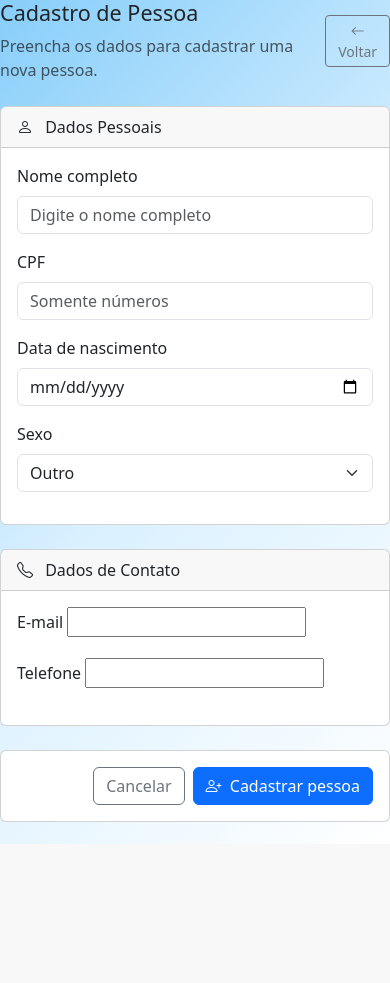
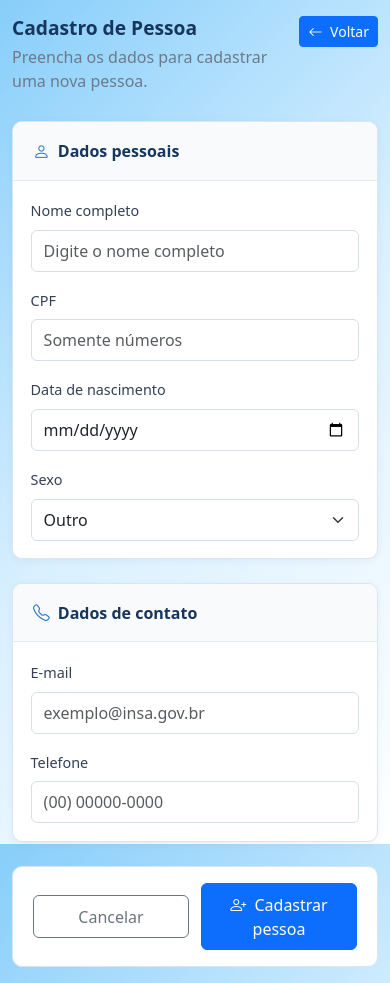
Before and after one commit to INSA-MCTI/sigtech-backend, a Django app: template pessoas/templates/pessoas/cadastro_usuario.html in a window 390 px wide. Before the commit the page ends 844 px from the top, so only its background shows below. Run offline with Django 5.2, Linux system fonts and the light colour scheme; the template is opened without the code that fills it: values that come from a table or form of the project are taken from there, others are empty.

Commit message:
feat: criação de tela de cadastro de usuários com validação de dados

```diff
--- a/config/urls.py
+++ b/config/urls.py
@@ -21,6 +21,6 @@ from django.urls import include, path
 # Rotas de Cada URL
 urlpatterns = [
     path('admin/', admin.site.urls),
-    #path('', include('contratos.urls')),
+    # path('', include('contratos.urls')),
     path('', include('pessoas.urls')),
 ]
--- a/pessoas/forms.py
+++ b/pessoas/forms.py
@@ -1,6 +1,7 @@
 from django import forms
+from django.core.exceptions import ValidationError
 
-from pessoas.models import Pessoa
+from pessoas.models import Contato, Pessoa
 
 
 class LoginForm(forms.Form):
@@ -9,30 +10,77 @@ class LoginForm(forms.Form):
 
 
 class CadastroForm(forms.ModelForm):
-    email = forms.EmailField()
-    telefone = forms.CharField(max_length=15)
+    email = forms.EmailField(
+        widget=forms.EmailInput(
+            attrs={
+                'class': 'form-control',
+                'placeholder': 'exemplo@insa.gov.br',
+            }
+        )
+    )
+    telefone = forms.CharField(
+        max_length=11,
+        widget=forms.TextInput(
+            attrs={'class': 'form-control', 'placeholder': '(00) 00000-0000'}
+        ),
+    )
 
     class Meta:
         model = Pessoa
         fields = ('nome', 'cpf', 'data_nascimento', 'sexo')
 
+        # Define a aparência dos campos
         widgets = {
             'nome': forms.TextInput(
-                attrs={'class': 'form-control',
-                       'placeholder': 'Digite o nome completo'}
+                attrs={
+                    'class': 'form-control',
+                    'placeholder': 'Digite o nome completo',
+                }
             ),
             'cpf': forms.TextInput(
-                attrs={'class': 'form-control',
-                       'placeholder': 'Somente números',
-                       'maxlength': '11'}
+                attrs={
+                    'class': 'form-control',
+                    'placeholder': 'Somente números',
+                    'maxlength': '11',
+                }
             ),
             'data_nascimento': forms.DateInput(
-                attrs={
-                    'class': 'form-control',
-                    'type': 'date'
-                }
+                attrs={'class': 'form-control', 'type': 'date'}
             ),
-            'sexo': forms.Select(
-                attrs={'class': 'form-select'}
-            )
+            'sexo': forms.Select(attrs={'class': 'form-select'}),
         }
+
+
+    @staticmethod
+    def _verifica_digitos_telefone(telefone):
+        if not telefone.isnumeric():
+            raise ValidationError('O número não é válido.')
+
+    @staticmethod
+    def _verifica_existencia_telefone(telefone):
+        if Contato.objects.filter(telefone=telefone).exists():
+            raise ValidationError('Número de Telefone já cadastrado.')
+
+    def clean_telefone(self):
+        telefone_digitado = self.cleaned_data.get('telefone').replace(' ', '')
+        self._verifica_digitos_telefone(telefone_digitado)
+        self._verifica_existencia_telefone(telefone_digitado)
+        return telefone_digitado
+
+    @staticmethod
+    def _verifica_padrao_email(email):
+        if not email.endswith('@insa.gov.br'):
+            raise ValidationError('Este domínio não é permitido.')
+
+    @staticmethod
+    def _verifica_existencia_email(email):
+        if Contato.objects.filter(email__iexact=email).exists():
+            # Não faz diferença de minusculas e maiusculas
+            raise ValidationError('E-mail já cadastrado.')
+
+    def clean_email(self):
+        email_digitado = self.cleaned_data.get('email').strip().lower()
+        self._verifica_padrao_email(email_digitado)
+        self._verifica_existencia_email(email_digitado)
+
+        return email_digitado
--- a/pessoas/models.py
+++ b/pessoas/models.py
@@ -13,7 +13,7 @@ class Contato(EntidadeBase):
     pessoa = models.ForeignKey(
         'Pessoa', on_delete=models.CASCADE, related_name='contatos'
     )
-    telefone = models.CharField(max_length=15)
+    telefone = models.CharField(max_length=11, unique=True)
     ramal = models.CharField(max_length=10, blank=True, null=True)
     email = models.EmailField(unique=True)
 
--- a/pessoas/templates/pessoas/cadastro_usuario.html
+++ b/pessoas/templates/pessoas/cadastro_usuario.html
@@ -1,23 +1,151 @@
+
 {% extends "global/base.html" %}
 
 {% block title %}Cadastro de Pessoa - SIGTEC{% endblock %}
 
 {% block content_no_sidebar %}
 
-<div class="d-flex justify-content-between align-items-center mb-4">
+<style>
+    .cadastro-container {
+        max-width: 1400px;
+        margin: 0 auto;
+        padding: 1.5rem;
+    }
+
+    .cadastro-header {
+        display: flex;
+        justify-content: space-between;
+        align-items: center;
+        gap: 1rem;
+        margin-bottom: 1.75rem;
+    }
+
+    .cadastro-header h4 {
+        color: #17365d;
+        font-weight: 600;
+        margin-bottom: 0.4rem;
+    }
+
+    .cadastro-header p {
+        color: #6c7a89;
+        margin-bottom: 0;
+    }
+
+    .cadastro-card {
+        height: 100%;
+        border: 1px solid #dce5ef;
+        border-radius: 10px;
+        background-color: #fff;
+        box-shadow: 0 2px 8px rgba(31, 65, 114, 0.05);
+        overflow: hidden;
+    }
+
+    .cadastro-card .card-header {
+        display: flex;
+        align-items: center;
+        padding: 1rem 1.25rem;
+        background-color: #f8fafc;
+        color: #17365d;
+        font-weight: 600;
+        border-bottom: 1px solid #e5ebf2;
+    }
+
+    .cadastro-card .card-header i {
+        color: #2878c8;
+        font-size: 1.05rem;
+    }
+
+    .cadastro-card .card-body {
+        padding: 1.5rem;
+    }
+
+    .cadastro-card .form-label {
+        color: #344054;
+        font-size: 0.9rem;
+        font-weight: 500;
+        margin-bottom: 0.5rem;
+    }
+
+    .cadastro-card .form-control,
+    .cadastro-card .form-select {
+        min-height: 42px;
+        border-color: #d5deea;
+        border-radius: 6px;
+        transition: border-color 0.2s, box-shadow 0.2s;
+    }
+
+    .cadastro-card .form-control:focus,
+    .cadastro-card .form-select:focus {
+        border-color: #6ca8e8;
+        box-shadow: 0 0 0 0.2rem rgba(40, 120, 200, 0.12);
+    }
+
+    .cadastro-acoes {
+        display: flex;
+        justify-content: flex-end;
+        align-items: center;
+        gap: 0.75rem;
+        margin-top: 1.5rem;
+        padding: 1rem 1.25rem;
+        background-color: #fff;
+        border: 1px solid #dce5ef;
+        border-radius: 10px;
+    }
+
+    .cadastro-acoes .btn {
+        min-height: 40px;
+        padding: 0.55rem 1rem;
+        border-radius: 6px;
+    }
+
+    .cadastro-voltar {
+        white-space: nowrap;
+    }
+
+    @media (max-width: 767.98px) {
+        .cadastro-container {
+            padding: 1rem 0.75rem;
+        }
+
+        .cadastro-header {
+            align-items: flex-start;
+        }
+
+        .cadastro-header h4 {
+            font-size: 1.2rem;
+        }
+
+        .cadastro-card .card-body {
+            padding: 1.1rem;
+        }
+
+        .cadastro-acoes {
+            flex-wrap: wrap;
+        }
+
+        .cadastro-acoes .btn {
+            flex: 1;
+        }
+    }
+</style>
+
+<div class="cadastro-container">
+
+    <!-- Cabeçalho -->
+    <div class="cadastro-header">
         <div>
             <h4>Cadastro de Pessoa</h4>
-        <p class="text-muted mb-0">
-            Preencha os dados para cadastrar uma nova pessoa.
-        </p>
+            <p>Preencha os dados para cadastrar uma nova pessoa.</p>
         </div>
 
-    <a href="{% url 'pessoas:index' %}"
-       class="btn btn-outline-secondary btn-sm">
-        <i class="bi bi-arrow-left"></i> Voltar
+        <a href="{% url 'pessoas:inicio' %}"
+            class="btn btn-primary btn-sm cadastro-voltar">
+            <i class="bi bi-arrow-left me-1"></i>
+            Voltar
         </a>
     </div>
 
+    <!-- Mensagens -->
     {% if messages %}
         {% for message in messages %}
             <div class="alert alert-{{ message.tags }} alert-dismissible fade show"
@@ -44,15 +172,14 @@
         <div class="row g-4">
 
             <!-- Dados pessoais -->
-        <div class="col-md-6">
-            <div class="card h-100">
+            <div class="col-12 col-lg-6">
+                <div class="card cadastro-card">
                     <div class="card-header">
                         <i class="bi bi-person me-2"></i>
-                    Dados Pessoais
+                        Dados pessoais
                     </div>
 
                     <div class="card-body">
-
                         <div class="mb-3">
                             <label for="{{ form.nome.id_for_label }}"
                                    class="form-label">
@@ -60,7 +187,7 @@
                             </label>
                             {{ form.nome }}
                             {% for error in form.nome.errors %}
-                            <div class="text-danger small">
+                                <div class="text-danger small mt-1">
                                     {{ error }}
                                 </div>
                             {% endfor %}
@@ -73,7 +200,7 @@
                             </label>
                             {{ form.cpf }}
                             {% for error in form.cpf.errors %}
-                            <div class="text-danger small">
+                                <div class="text-danger small mt-1">
                                     {{ error }}
                                 </div>
                             {% endfor %}
@@ -86,39 +213,37 @@
                             </label>
                             {{ form.data_nascimento }}
                             {% for error in form.data_nascimento.errors %}
-                            <div class="text-danger small">
+                                <div class="text-danger small mt-1">
                                     {{ error }}
                                 </div>
                             {% endfor %}
                         </div>
 
-                    <div class="mb-3">
+                        <div class="mb-0">
                             <label for="{{ form.sexo.id_for_label }}"
                                    class="form-label">
                                 Sexo
                             </label>
                             {{ form.sexo }}
                             {% for error in form.sexo.errors %}
-                            <div class="text-danger small">
+                                <div class="text-danger small mt-1">
                                     {{ error }}
                                 </div>
                             {% endfor %}
                         </div>
-
                     </div>
                 </div>
             </div>
 
             <!-- Dados de contato -->
-        <div class="col-md-6">
-            <div class="card h-100">
+            <div class="col-12 col-lg-6">
+                <div class="card cadastro-card">
                     <div class="card-header">
                         <i class="bi bi-telephone me-2"></i>
-                    Dados de Contato
+                        Dados de contato
                     </div>
 
                     <div class="card-body">
-
                         <div class="mb-3">
                             <label for="{{ form.email.id_for_label }}"
                                    class="form-label">
@@ -126,25 +251,24 @@
                             </label>
                             {{ form.email }}
                             {% for error in form.email.errors %}
-                            <div class="text-danger small">
+                                <div class="text-danger small mt-1">
                                     {{ error }}
                                 </div>
                             {% endfor %}
                         </div>
 
-                    <div class="mb-3">
+                        <div class="mb-0">
                             <label for="{{ form.telefone.id_for_label }}"
                                    class="form-label">
                                 Telefone
                             </label>
                             {{ form.telefone }}
                             {% for error in form.telefone.errors %}
-                            <div class="text-danger small">
+                                <div class="text-danger small mt-1">
                                     {{ error }}
                                 </div>
                             {% endfor %}
                         </div>
-
                     </div>
                 </div>
             </div>
@@ -152,10 +276,8 @@
         </div>
 
         <!-- Ações -->
-    <div class="card mt-4">
-        <div class="card-body d-flex justify-content-end gap-2">
-
-            <a href="{% url 'pessoas:index' %}"
+        <div class="cadastro-acoes">
+            <a href="{% url 'pessoas:inicio' %}"
                class="btn btn-outline-secondary">
                 Cancelar
             </a>
@@ -164,10 +286,10 @@
                 <i class="bi bi-person-plus me-1"></i>
                 Cadastrar pessoa
             </button>
-
-        </div>
         </div>
 
     </form>
 
+</div>
+
 {% endblock %}
--- a/pessoas/urls.py
+++ b/pessoas/urls.py
@@ -2,10 +2,14 @@ from django.urls import path
 
 from pessoas import views
 
-app_name = 'pessoas' # Namespace para rotas
+app_name = 'pessoas'  # Namespace para rotas
 
 urlpatterns = [
-    path('', views.index_pessoas, name='index'),
-    path('pessoas/login/', views.login_usuario, name='login'),
-    path('pessoas/cadastro_usuario/', views.cadastro_usuario, name='cadastro_usuario'),
+    path('', views.index_pessoas, name='inicio'),
+    path('login/', views.login_usuario, name='login'),
+    path(
+        'cadastro_usuario/',
+        views.cadastro_usuario,
+        name='cadastro_usuario',
+    ),
 ]
--- a/pessoas/views.py
+++ b/pessoas/views.py
@@ -28,7 +28,7 @@ def cadastro_usuario(request):
                 'Cadastro realizado com sucesso!',
             )
 
-            return redirect('index_pessoas')
+            return redirect('pessoas:inicio')
 
     return render(
         request,
@@ -52,7 +52,7 @@ def login_usuario(request):
 
             if usuario is not None:
                 auth_login(request, usuario)
-                return redirect('index')
+                return redirect('pessoas:inicio')
             messages.error(request, 'Login ou senha inválidos.')
 
         else:
```
Also changed, not shown: pessoas/templates/pessoas/login.html (+72 -11 lines). Lines whose indentation alone changed are shown as unchanged.
